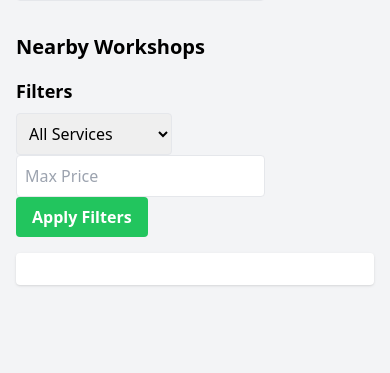
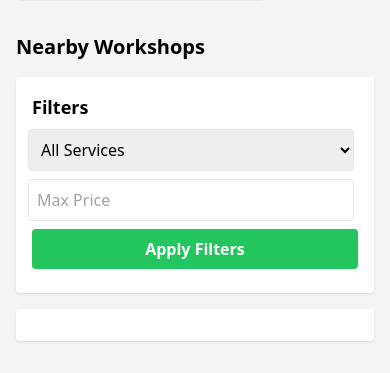
Before and after one commit to ismail062/CarWorkshopFinder, a Flask app: page / in a window 390 px wide. Shown: the part 637-1010 px from the top of the page. Before the commit the page ends 923 px from the top, so only its background shows below. Run offline with Flask 3, Linux system fonts and the light colour scheme; some libraries are stand-ins or nearby versions.

Commit message:
Agent query: Are the filters for workshop services and pricing now visible and functional? Can you filter workshops based on services and max price?

```diff
--- a/static/js/main.js
+++ b/static/js/main.js
@@ -145,11 +145,11 @@
 
 function applyFilters() {
     const serviceFilter = document.getElementById('service-filter').value;
-    const maxPriceFilter = parseFloat(document.getElementById('max-price-filter').value);
+    const maxPriceFilter = document.getElementById('max-price-filter').value;
 
     const filteredWorkshops = allWorkshops.filter(workshop => {
         const serviceMatch = !serviceFilter || workshop.services.includes(serviceFilter);
-        const priceMatch = !maxPriceFilter || Object.values(workshop.pricing).some(price => price <= maxPriceFilter);
+        const priceMatch = !maxPriceFilter || Object.values(workshop.pricing).some(price => price <= parseFloat(maxPriceFilter));
         return serviceMatch && priceMatch;
     });
 
@@ -280,4 +280,7 @@
 document.addEventListener('DOMContentLoaded', function() {
     initMap();
     getUserLocation();
+
+    document.getElementById('service-filter').addEventListener('change', applyFilters);
+    document.getElementById('max-price-filter').addEventListener('input', applyFilters);
 });
--- a/templates/index.html
+++ b/templates/index.html
@@ -24,17 +24,19 @@
             </div>
             <div>
                 <h2 class="text-xl font-semibold mb-4">Nearby Workshops</h2>
-                <div class="mb-4">
+                <div class="mb-4 p-4 bg-white rounded shadow">
                     <h3 class="text-lg font-semibold mb-2">Filters</h3>
-                    <select id="service-filter" class="border rounded p-2 mr-2">
+                    <div class="flex flex-col md:flex-row items-center mb-2">
+                        <select id="service-filter" class="border rounded p-2 mr-2 mb-2 md:mb-0 w-full md:w-auto">
                             <option value="">All Services</option>
                             <option value="Oil Change">Oil Change</option>
                             <option value="Brake Service">Brake Service</option>
                             <option value="Tire Rotation">Tire Rotation</option>
                             <option value="Engine Tune-up">Engine Tune-up</option>
                         </select>
-                    <input type="number" id="max-price-filter" class="border rounded p-2 mr-2" placeholder="Max Price">
-                    <button onclick="applyFilters()" class="bg-green-500 hover:bg-green-700 text-white font-bold py-2 px-4 rounded">Apply Filters</button>
+                        <input type="number" id="max-price-filter" class="border rounded p-2 mr-2 mb-2 md:mb-0 w-full md:w-auto" placeholder="Max Price">
+                        <button onclick="applyFilters()" class="bg-green-500 hover:bg-green-700 text-white font-bold py-2 px-4 rounded w-full md:w-auto">Apply Filters</button>
+                    </div>
                 </div>
                 <ul id="workshop-list" class="workshop-list bg-white rounded shadow p-4"></ul>
             </div>
```
Lines whose indentation alone changed are shown as unchanged.
